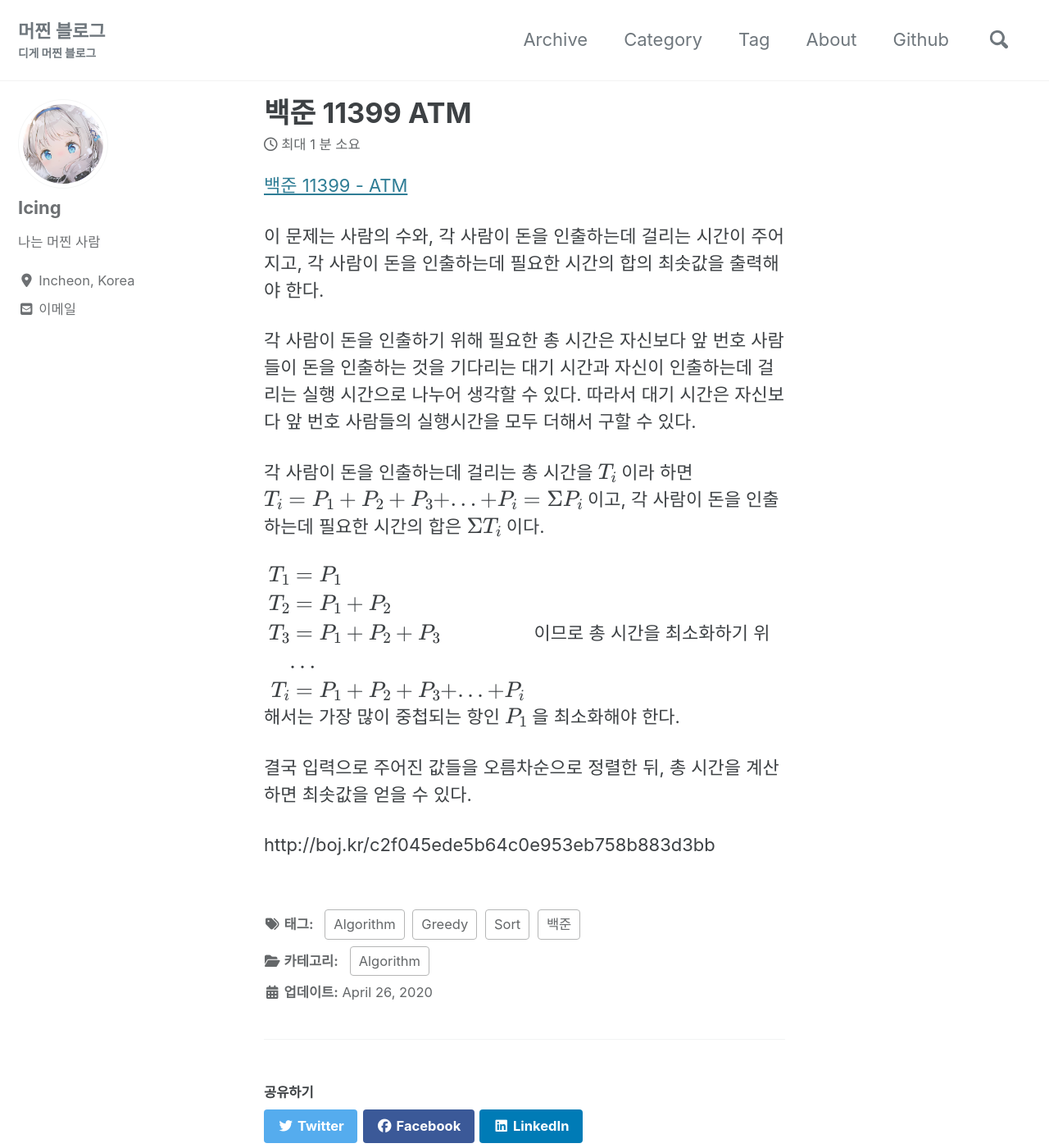
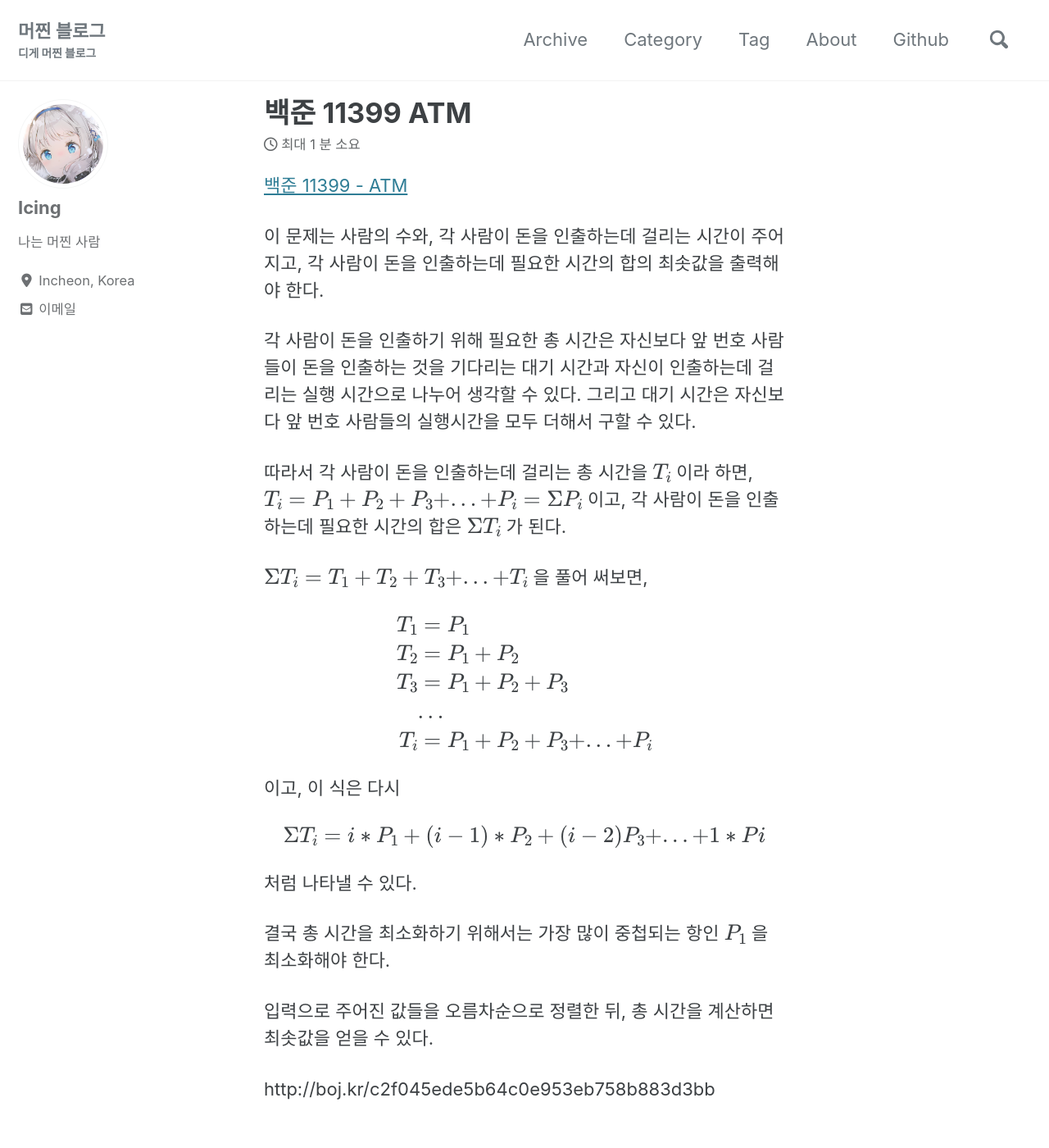
Before and after one commit to kusakina0608/kusakina0608.github.io, a Jekyll site: the page built from _posts/2020-04-26-백준-11399-ATM.md, in a window 1280 px wide and 1400 px high. Shown: the whole window at 82% size. Built offline with Jekyll 4.4.1, drawn with Linux system fonts in a browser that asks for light colours; cached includes are drawn as plain includes; nearby versions of some CDN libraries; formulas are drawn with MathJax 3; comment, search, counter and statistics services are not loaded.

Commit message:
Update 2020-04-26-백준-11399-ATM.md

```diff
--- a/_posts/2020-04-26-백준-11399-ATM.md
+++ b/_posts/2020-04-26-백준-11399-ATM.md
@@ -17,13 +17,13 @@ categories: [Algorithm]
 
 이 문제는 사람의 수와, 각 사람이 돈을 인출하는데 걸리는 시간이 주어지고, 각 사람이 돈을 인출하는데 필요한 시간의 합의 최솟값을 출력해야 한다.
 
-각 사람이 돈을 인출하기 위해 필요한 총 시간은 자신보다 앞 번호 사람들이 돈을 인출하는 것을 기다리는 대기 시간과 자신이 인출하는데 걸리는 실행 시간으로 나누어 생각할 수 있다. 따라서 대기 시간은 자신보다 앞 번호 사람들의 실행시간을 모두 더해서 구할 수 있다.
+각 사람이 돈을 인출하기 위해 필요한 총 시간은 자신보다 앞 번호 사람들이 돈을 인출하는 것을 기다리는 대기 시간과 자신이 인출하는데 걸리는 실행 시간으로 나누어 생각할 수 있다. 그리고 대기 시간은 자신보다 앞 번호 사람들의 실행시간을 모두 더해서 구할 수 있다.
 
-각 사람이 돈을 인출하는데 걸리는 총 시간을
+따라서 각 사람이 돈을 인출하는데 걸리는 총 시간을
 $$
 T_i
 $$
-이라 하면
+이라 하면,
 $$
 T_i=P_1+P_2+P_3+...+P_i=\Sigma P_i
 $$
@@ -31,7 +31,13 @@ $$
 $$
 \Sigma T_i
 $$
-이다.
+가 된다.
+
+
+$$
+\Sigma T_i=T_1+T_2+T_3+...+T_i
+$$
+ 을 풀어 써보면,
 
 
 $$
@@ -43,12 +49,26 @@ T_3&=P_1+P_2+P_3\\
 T_i&=P_1+P_2+P_3+...+P_i\\
 \end{aligned}
 $$
-이므로 총 시간을 최소화하기 위해서는 가장 많이 중첩되는 항인
+
+
+이고, 이 식은 다시
+
+
+$$
+\begin{aligned}
+\Sigma T_i = i*P_1+(i-1)*P_2+(i-2)P_3+...+1*Pi
+\end{aligned}
+$$
+
+
+처럼 나타낼 수 있다.
+
+결국 총 시간을 최소화하기 위해서는 가장 많이 중첩되는 항인
 $$
 P_1
 $$
 을 최소화해야 한다.
 
-결국 입력으로 주어진 값들을 오름차순으로 정렬한 뒤, 총 시간을 계산하면 최솟값을 얻을 수 있다.
+입력으로 주어진 값들을 오름차순으로 정렬한 뒤, 총 시간을 계산하면 최솟값을 얻을 수 있다.
 
 http://boj.kr/c2f045ede5b64c0e953eb758b883d3bb
```
